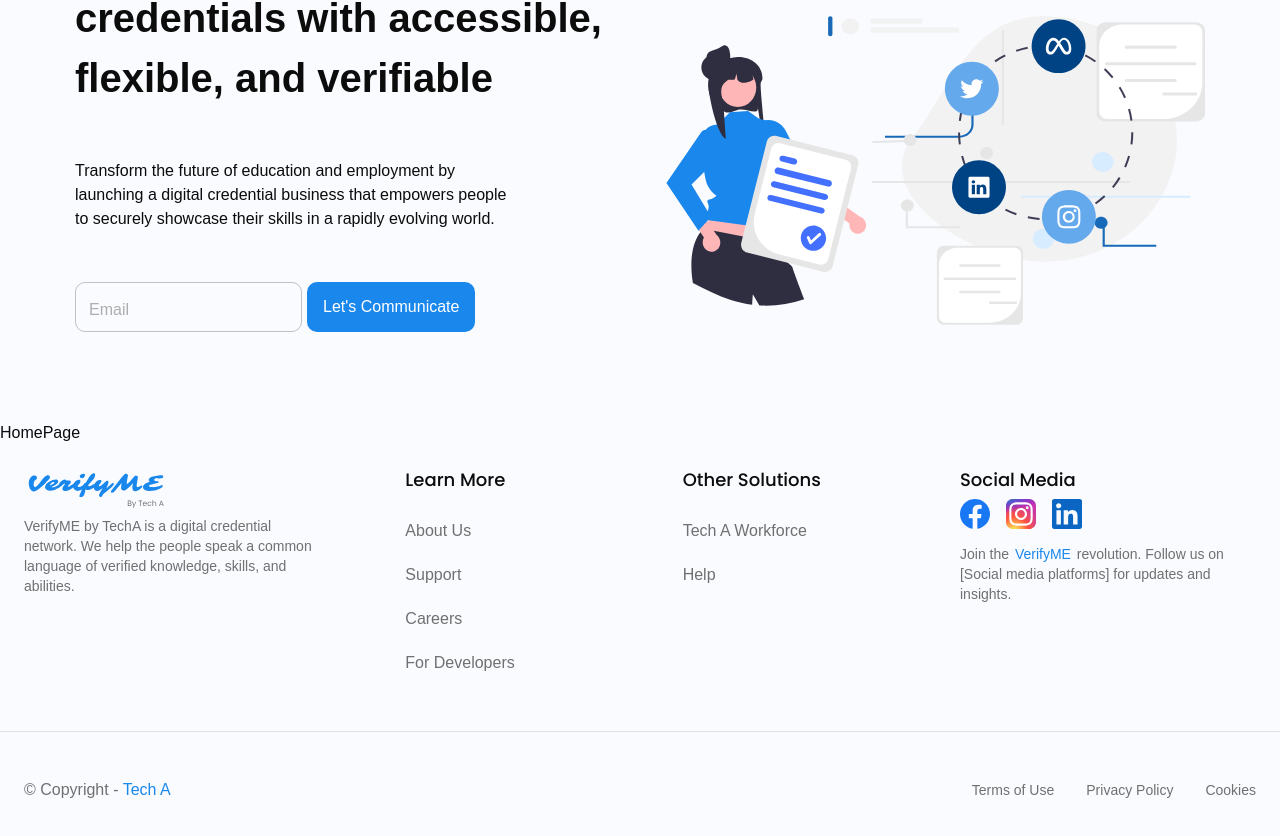
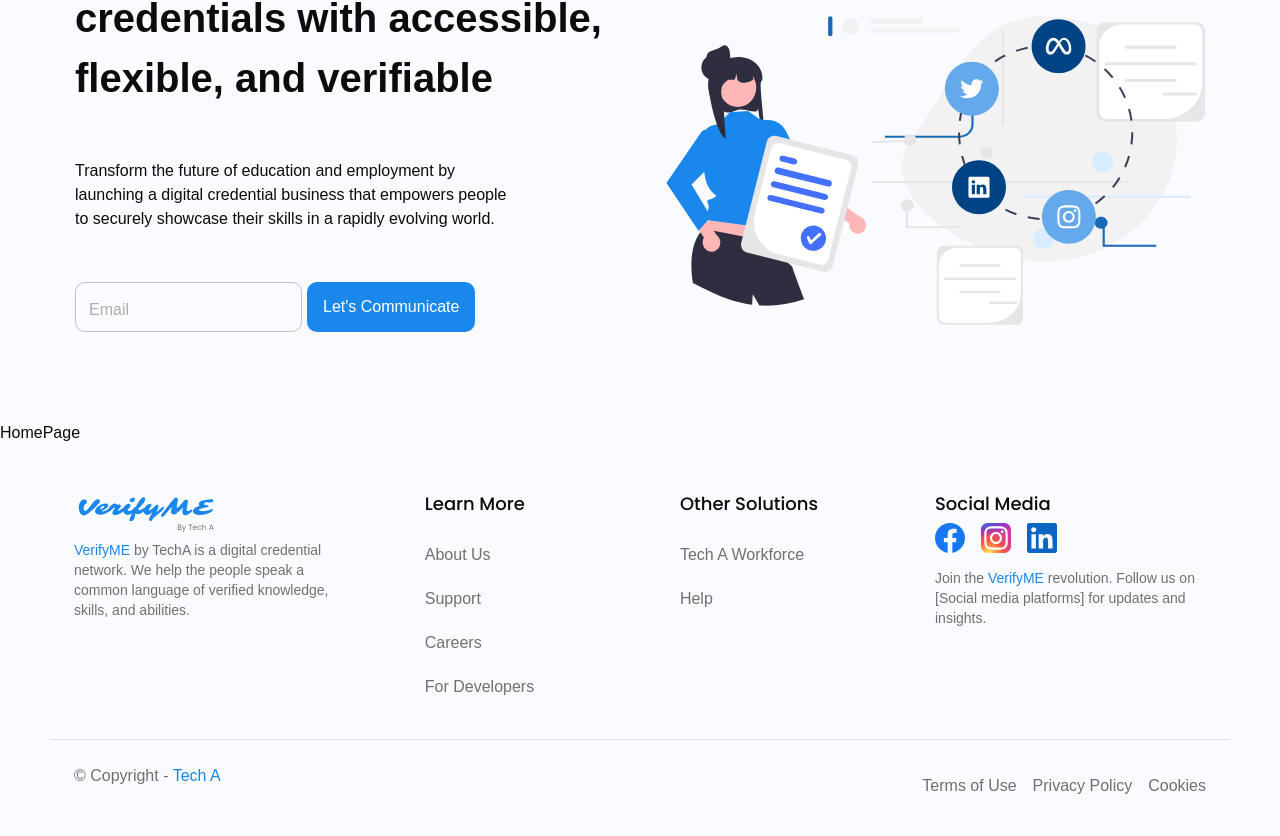
Before and after one commit to lyDiyamong/ratifyme-frontend, a React (Vite) app: page / in a window 1280 px wide. Shown: the part 258-1094 px from the top of the page. Built offline with nearby package versions, Linux system fonts and the light colour scheme.

Commit message:
add(03-footer): added the config container and modify to footer and navbar

```diff
--- /dev/null
+++ b/src/components/styles/FlexBetween.jsx
@@ -0,0 +1,9 @@
+import { styled, Box } from "@mui/material";
+
+const FlexBetween = styled(Box)({
+    display: "flex",
+    justifyContent: "space-between",
+    alignItems: "center",
+});
+
+export default FlexBetween
--- /dev/null
+++ b/src/components/styles/LandingContainer.jsx
@@ -0,0 +1,13 @@
+import { Box } from '@mui/material';
+
+const LandingContainer = ({children}) => {
+  return (
+    <Box
+      sx={{ width: "100%", maxWidth: "1200px", mx: "auto", px: "10px" }}
+    >
+      {children}
+    </Box>
+  );
+};
+
+export default LandingContainer;
--- a/src/layouts/landing/Footer.jsx
+++ b/src/layouts/landing/Footer.jsx
@@ -20,6 +20,8 @@ import LinkedIn from "../../assets/icons/linkedin.svg";
 
 // Config themes import
 import theme from "../../assets/themes";
+import LandingContainer from "../../components/styles/LandingContainer";
+import FlexBetween from "../../components/styles/FlexBetween";
 
 const Footer = () => {
     // Copyright item style
@@ -74,16 +76,17 @@ const Footer = () => {
     //============ end mapping the dubplicate section ============
 
     return (
+        <LandingContainer>
             <Box sx={{ bgcolor: "inherit", py: 2 }}>
                 {/* ============ start main footer ============ */}
-            <Container
-                maxWidth={false}
-                sx={{ maxWidth: "1600px", mx: "auto", py: 1, mb: 3 }}
-            >
+                <Container sx={{ py: "32px" }}>
                     <Grid
                         container
                         spacing={2}
-                    sx={{ display: "flex", justifyContent: "space-between" }}
+                        sx={{
+                            display: "flex",
+                            justifyContent: "space-between",
+                        }}
                     >
                         <Grid item xs={12} md={3}>
                             <Link to="/">
@@ -96,13 +99,20 @@ const Footer = () => {
                                     src={VerifyMeLogo}
                                 />
                             </Link>
+
+                            <Typography variant="body2" color="text.disabled">
                                 <Typography
                                     variant="body2"
-                            color="text.disabled"
-                            sx={{ marginBottom: "20px" }}
+                                    component="span"
+                                    sx={{
+                                        color: theme.palette.primary.main,
+                                        marginBottom: "20px",
+                                    }}
                                 >
-                            VerifyME by TechA is a digital credential network.
-                            We help the people speak a common language of
+                                    {" VerifyME "}
+                                </Typography>{" "}
+                                by TechA is a digital credential network. We
+                                help the people speak a common language of
                                 verified knowledge, skills, and abilities.
                             </Typography>
                         </Grid>
@@ -121,7 +131,10 @@ const Footer = () => {
                             <List>
                                 {learnMoreLinks.map((link, index) => (
                                     <ListItem key={index} sx={SubListItemStyle}>
-                                    <Link to={link.to} style={linkItemStyle}>
+                                        <Link
+                                            to={link.to}
+                                            style={linkItemStyle}
+                                        >
                                             {link.text}
                                         </Link>
                                     </ListItem>
@@ -142,7 +155,10 @@ const Footer = () => {
                             <List>
                                 {otherSolutionsLinks.map((link, index) => (
                                     <ListItem key={index} sx={SubListItemStyle}>
-                                    <Link to={link.to} style={linkItemStyle}>
+                                        <Link
+                                            to={link.to}
+                                            style={linkItemStyle}
+                                        >
                                             {link.text}
                                         </Link>
                                     </ListItem>
@@ -182,40 +198,34 @@ const Footer = () => {
                                     component="span"
                                     sx={{
                                         color: theme.palette.primary.main,
-                                    px: "2px",
                                     }}
                                 >
-                                VerifyME
+                                    {" VerifyME "}
                                 </Typography>{" "}
-                            revolution. Follow us on [Social media platforms]
-                            for updates and insights.
+                                revolution. Follow us on [Social media
+                                platforms] for updates and insights.
                             </Typography>
                         </Grid>
                     </Grid>
                 </Container>
                 {/* ============ end main footer ============ */}
 
-            <Divider
-                maxWidth={false}
-                sx={{ maxWidth: "1600px", mx: "auto", py: 1, mb: 3 }}
-            />
+                {/* Divder line */}
+                <Divider />
 
                 {/* ============ start copyright section ============ */}
-            <Box sx={{ bgcolor: "inherit", color: "inherit", py: 1, mt: 2 }}>
-                <Container
-                    maxWidth={false}
-                    sx={{ maxWidth: "1600px", mx: "auto", py: 1, mb: 3 }}
+                <Box
+                    sx={{ bgcolor: "inherit", color: "inherit", py: 1, mt: 2 }}
                 >
-                    <Typography
+                    <Container>
+                        <FlexBetween
                             variant="body2"
                             sx={{
-                            display: { xs: "block", sm: "flex" },
-                            alignItems: "center",
-                            justifyContent: "space-between",
+                                display: { sm: "flex", xss: 'block' },
                                 color: "text.disabled",
                             }}
                         >
-                        <Typography>
+                            <Typography sx={{mb: "20px"}}>
                                 © Copyright -{" "}
                                 <Typography
                                     component="span"
@@ -225,25 +235,33 @@ const Footer = () => {
                                 </Typography>
                             </Typography>
 
-                        <List
+                            <Box
                                 sx={{
                                     display: "flex",
-                                alignItems: "center",
-                                gap: 4,
+                                    justifyContent: "space-between",
+                                    // alignItems: "center",
+                                    gap: 2,
+                                    flexDirection: { xss: 'column', sm: 'row' },
                                 }}
                             >
                                 {copyrightLinks.map((link, index) => (
-                                <Link key={index} to={link.to} style={copyrightItem}>
+                                    <Link
+                                        variant="body2"
+                                        key={index}
+                                        to={link.to}
+                                        style={copyrightItem}
+                                    >
                                         {link.text}
                                     </Link>
                                 ))}
-                        </List>
-                    </Typography>
+                            </Box>
+                        </FlexBetween>
                     </Container>
                 </Box>
                 {/* ============ end copyright section ============ */}
             </Box>
-        // ============ end footer ============
+            {/* // ============ end footer ============ */}
+        </LandingContainer>
     );
 };
 
```
Also changed, not shown: src/layouts/landing/Navbar.jsx (+36 -13 lines). Lines whose indentation alone changed are shown as unchanged.
